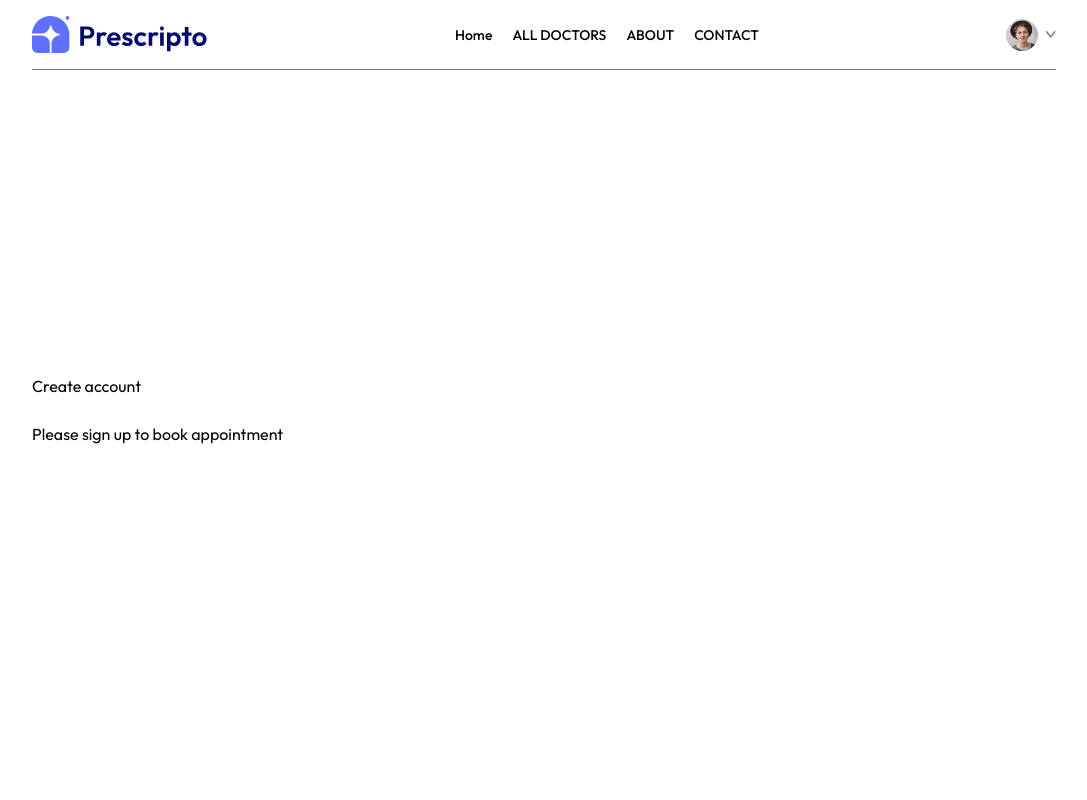
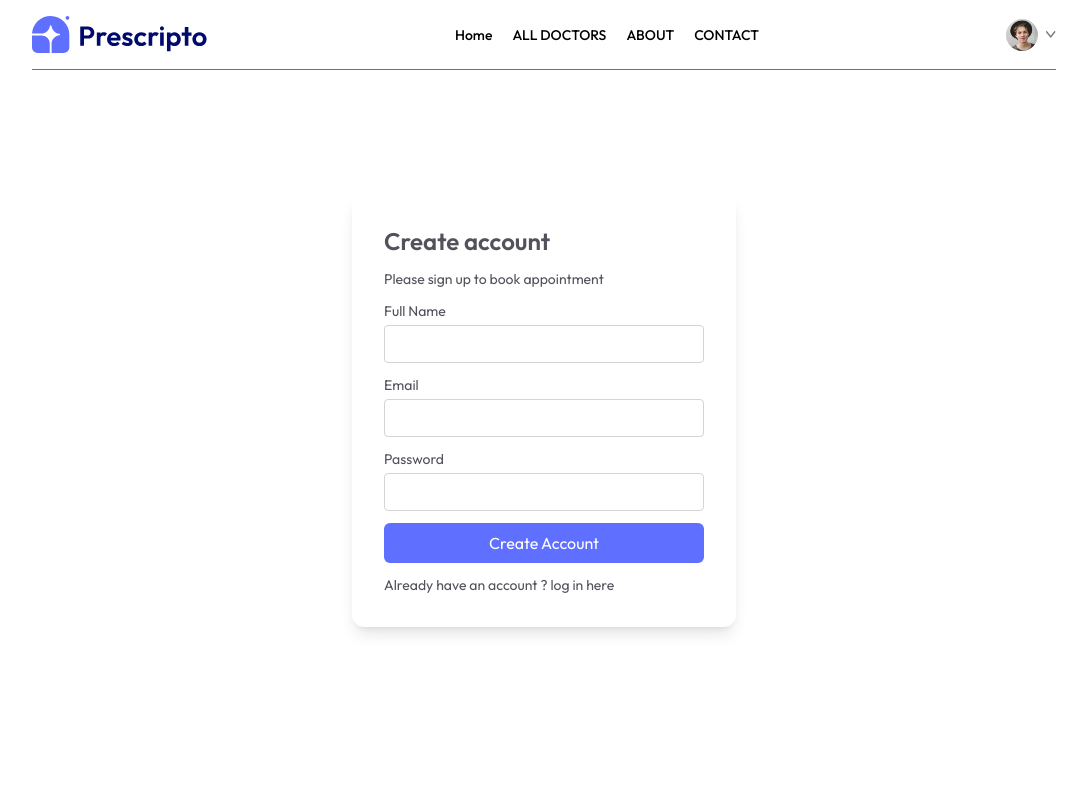
Before and after one commit to Dev-NavedAli/Prescript, a React (Vite) app in the folder frontend/: page /login in a window 1280 px wide. Shown: the top 800 px of the page, without its empty margins (96-1183 px from the left). Built offline with nearby package versions, Linux system fonts and the light colour scheme.

Commit message:
designed login.jsx

```diff
--- a/frontend/src/pages/Login.jsx
+++ b/frontend/src/pages/Login.jsx
@@ -14,9 +14,28 @@
 
   return (
     <form onSubmit={onSubmitHandler} className='min-h-[80vh] flex items-center ' >
-      <div>
-        <p>{state === 'Sign Up' ? "Create account" : "Login"} </p><br />
+      <div className='flex flex-col gap-3 m-auto p-8 min-w-[340px] sm:min-w-96 rounded-xl text-zinc-600 text-sm shadow-lg'>
+        <p className='text-2xl font-semibold '>{state === 'Sign Up' ? "Create account" : "Login"} </p>
         <p>Please {state === 'Sign Up' ? 'sign up' : 'log in'} to book appointment </p>
+        <div className='w-full'>
+          <p>Full Name</p>
+          <input type="text" onChange={(e) => setName(e.target.value)} value={name} className='border border-zinc-300 rounded w-full p-2 mt-1' required />
+        </div>
+        <div className='w-full'>
+          <p>Email</p>
+          <input type="email" onChange={(e) => setEmail(e.target.value)} value={email} className='border border-zinc-300 rounded w-full p-2 mt-1' required />
+        </div>
+        <div className='w-full'>
+          <p>Password</p>
+          <input type="password" onChange={(e) => setPassword(e.target.value)} value={password} className='border border-zinc-300 rounded w-full p-2 mt-1' required />
+        </div >
+        <button className='bg-primary text-white w-full py-2 rounded-md text-base'>{state === 'Sign Up' ? " Create Account " : "Log in"}</button>
+        <p>
+          {
+            state === 'Sign Up' ? <p>Already have an account ? log in here </p>
+             : <p> Create a New account ? click here </p>
+          }
+        </p>
       </div>
     </form>
   )
```
